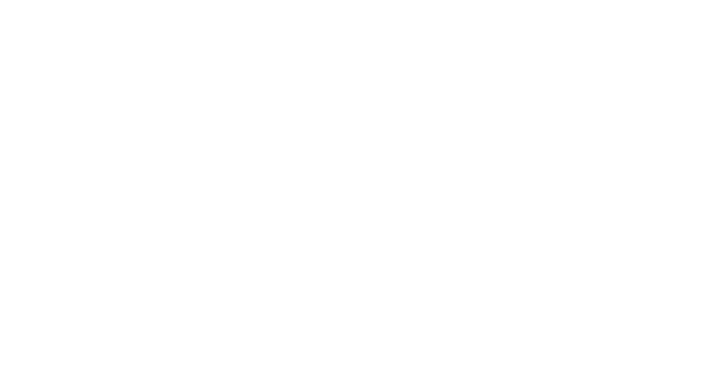
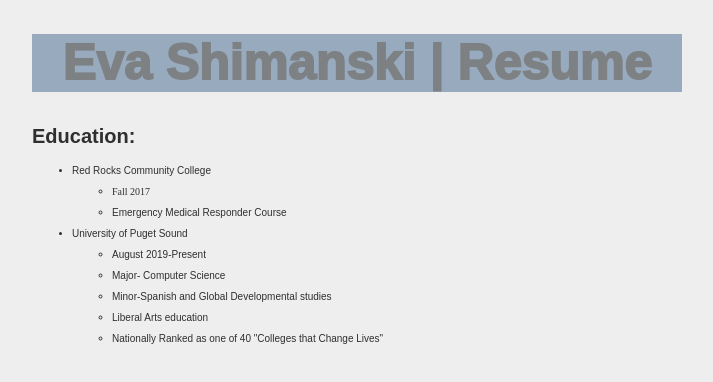
Before and after one commit to evasophia333/Homework-1FirstTry, a plain HTML site: page resume.html in a window 1280 px wide. Shown: the whole page, without its empty margins (283-996 px from the left). Drawn offline with Linux system fonts and the light colour scheme.

Commit message:
Updated home page and began working on resume page

```diff
--- a/default.css
+++ b/default.css
@@ -10,8 +10,7 @@ body {
     font-weight: 1000;
     text-align: center;
     background-color: #98aabe;    /* Medium blue */
-    text-decoration: underline;
-  }
+   }
 
   p {
     font-family: Arial, Helvetica, sans-serif;
@@ -50,3 +49,8 @@ body {
     width: 650px;
     margin: 0 auto;
   }
+
+  h2{
+    font-size: 20px;
+    font-family: Arial, Helvetica, sans-serif;
+  }
--- a/resume.html
+++ b/resume.html
@@ -0,0 +1,34 @@
+<!DOCTYPE html>
+<html lang='en'>
+
+<head>
+    <meta charset='UTF-8' />
+    <title>Resume | Eva Sophia Shimanski</title>
+    <link rel='stylesheet' href='default.css' />
+</head>
+
+<body>
+    <div class='page'>
+        <h1 class='selector'>Eva Shimanski | Resume</h1>
+        <div class='content'>
+            <h2>Education:</h3>
+                <ul>
+                    <li><p>Red Rocks Community College</p> </li>
+                    <ul>
+                        <li><p></p>Fall 2017</p></li>
+                        <li><p>Emergency Medical Responder Course </p></li>
+                    </ul>
+                    <li><p>University of Puget Sound</p> </li>
+                    <ul>
+                        <li><p>August 2019-Present</p></li>
+                        <li><p>Major- Computer Science</p></li>
+                        <li><p>Minor-Spanish and Global Developmental studies </p></li>
+                        <li><p>Liberal Arts education </p></li>
+                        <li><p>Nationally Ranked as one of 40 "Colleges that Change Lives"</p></li>
+                    </ul>
+                </ul>
+        </div>
+    </div>
+</body>
+
+</html>
```
Also changed, not shown: 1 other file.
